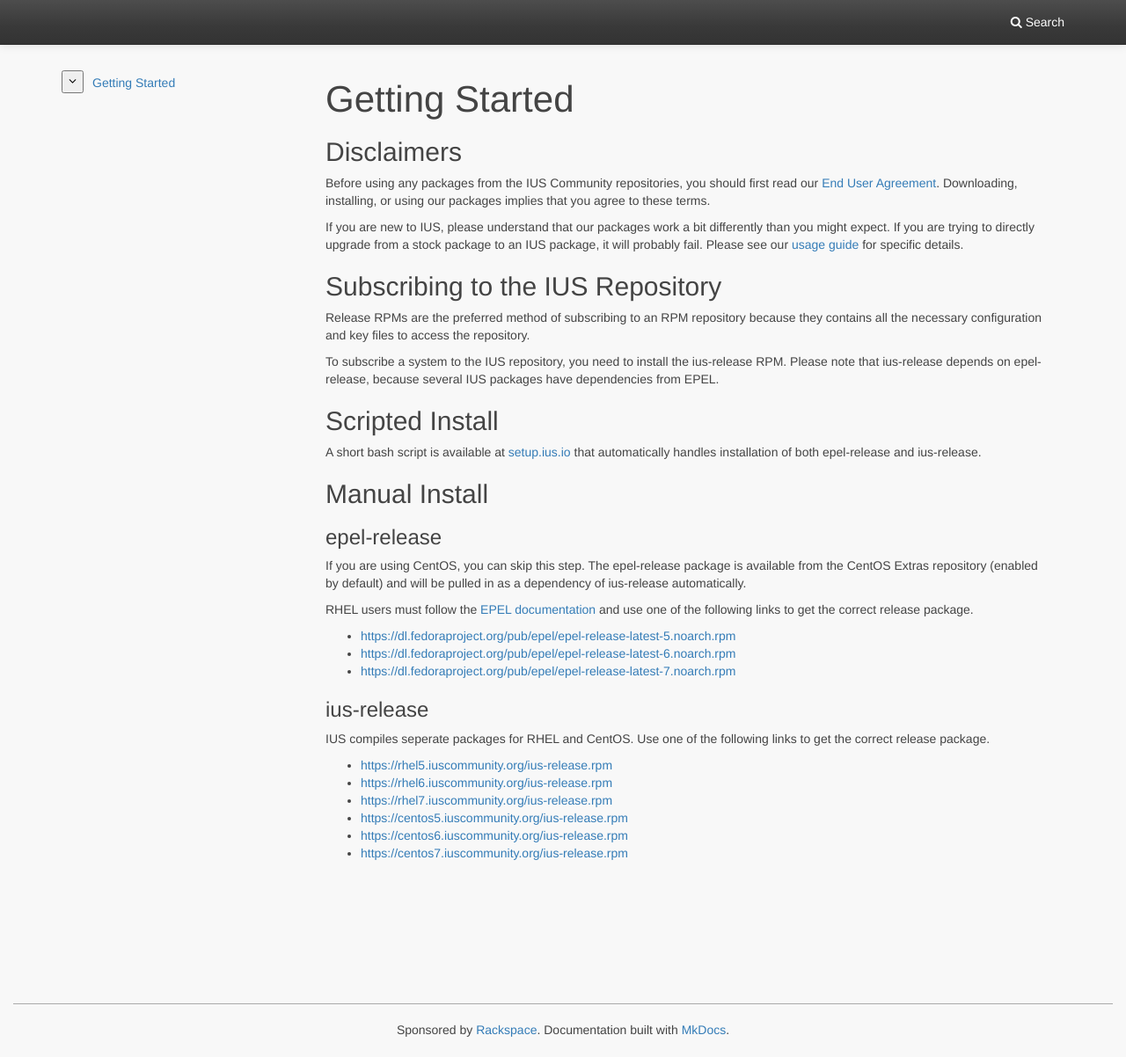
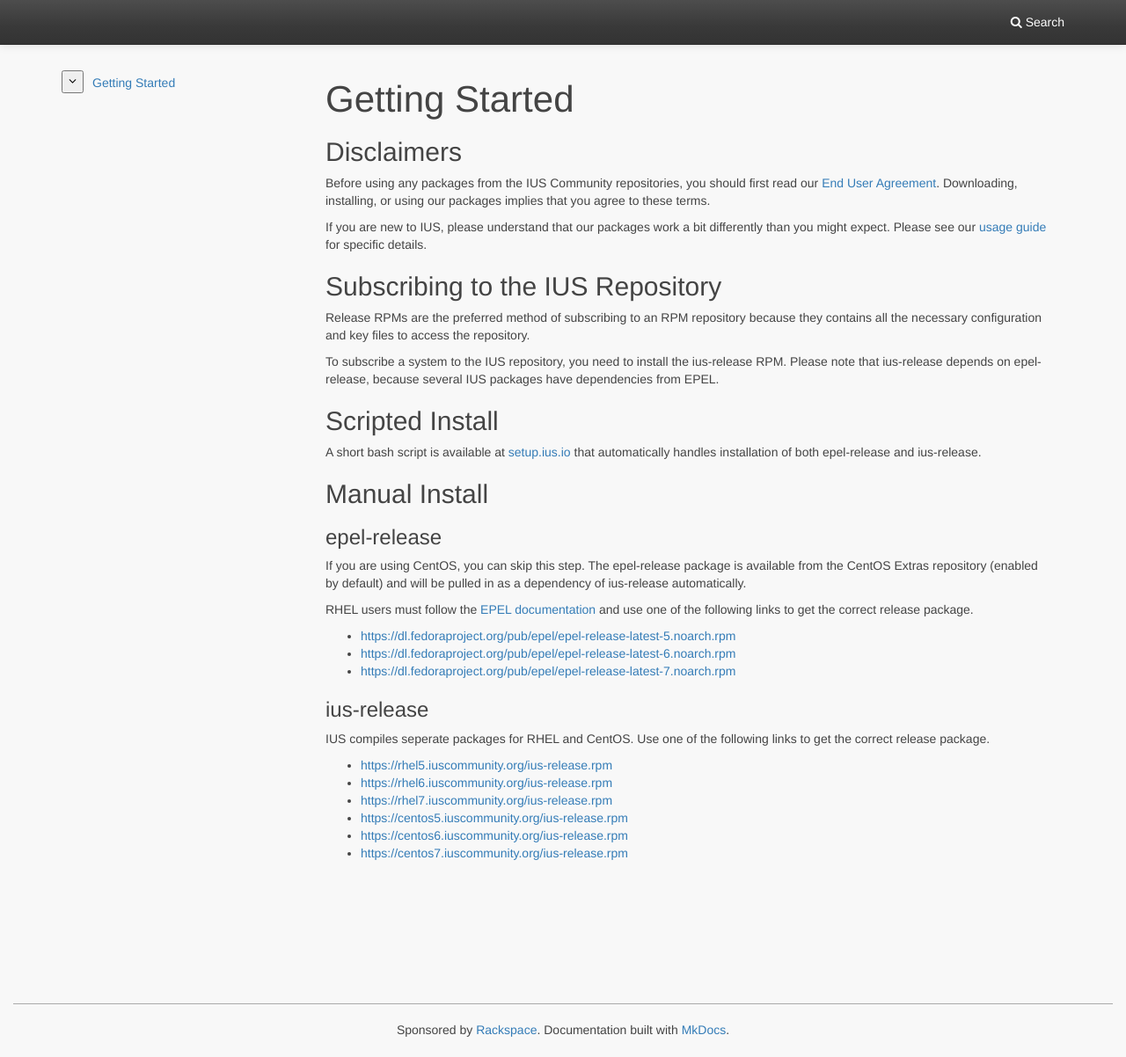
Before and after one commit to iusrepo/ius.io, an MkDocs documentation site: the page built from docs/GettingStarted.md, in a window 1280 px wide and 1202 px high. Shown: the whole window at 88% size. Built offline with MkDocs 1.6.1, drawn with Linux system fonts in a browser that asks for light colours; nearby versions of some CDN libraries; library files that are not in the unit come from our copies; comment, search, counter and statistics services are not loaded; old or Windows-style settings are respelled for this version of MkDocs.

Commit message:
remove negative sentence

```diff
--- a/docs/GettingStarted.md
+++ b/docs/GettingStarted.md
@@ -7,9 +7,8 @@ read our [End User Agreement][1].  Downloading, installing, or using our
 packages implies that you agree to these terms.
 
 If you are new to IUS, please understand that our packages work a bit
-differently than you might expect.  If you are trying to directly upgrade from
-a stock package to an IUS package, it will probably fail.  Please see our
-[usage guide][2] for specific details.
+differently than you might expect.  Please see our [usage guide][2] for
+specific details.
 
 ## Subscribing to the IUS Repository
 
```
